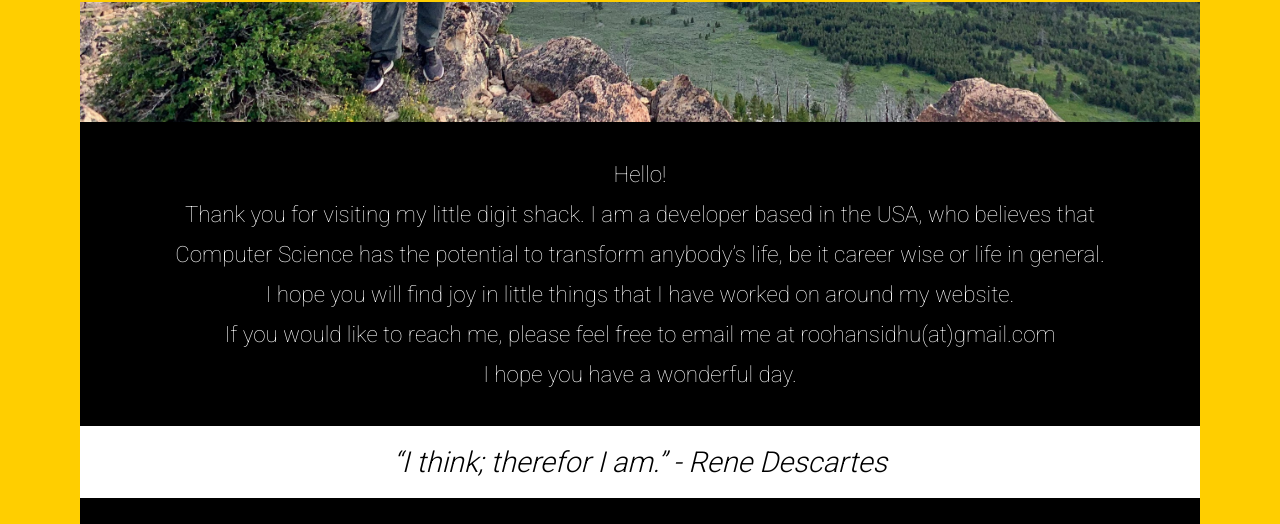
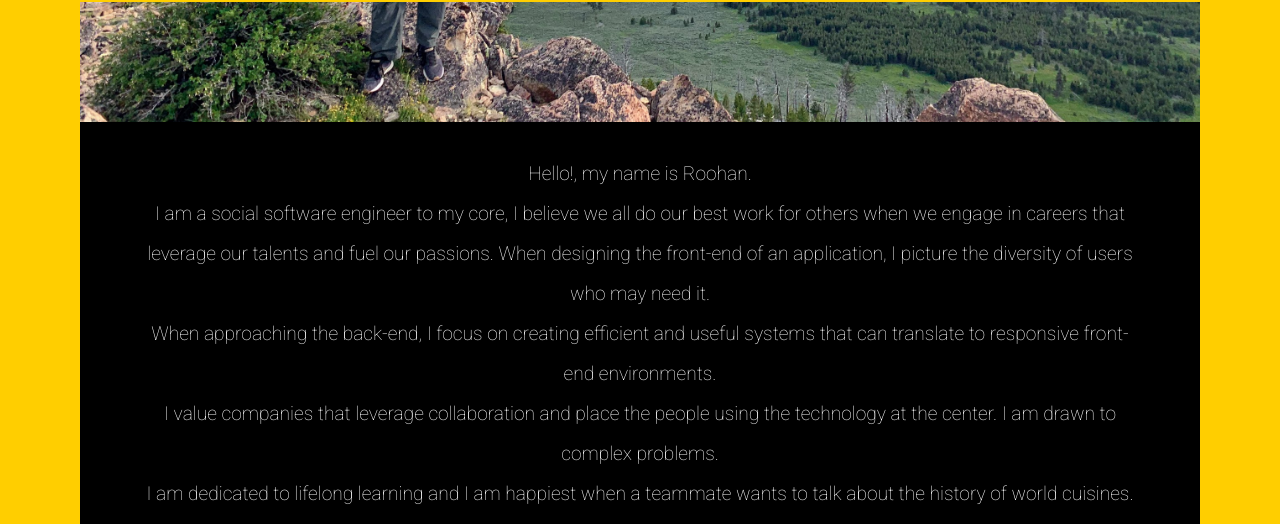
Before and after one commit to Roohanjyot/roohanjyot.com, a plain HTML site: page index.html in a window 1280 px wide. Shown: the part 798-1322 px from the top of the page. Drawn offline with Linux system fonts and the light colour scheme.

Commit message:
implemented changes to the hero text on the landing page

```diff
--- a/index.css
+++ b/index.css
@@ -91,7 +91,7 @@ main {
     padding: 2rem 4rem 2rem;
     /* text-align: center; */
     font-weight: 100;
-    font-size: 1.4rem;
+    font-size: 1.2rem;
     line-height: 2.5rem;
 }
 /** quote */
--- a/index.html
+++ b/index.html
@@ -29,13 +29,12 @@
         </section>
         <section id="hero-text">
             <p id="welcome-note">
-                Hello!<br>
-                Thank you for visiting my little digit shack. I am a developer based in the USA, who believes that
-                Computer Science has the potential to transform anybody’s life, be it career wise or life in general.<br>
-                I hope you will find joy in little things that I have worked on around my website.<br>
-                If you would like to reach me, please feel free to email me at roohansidhu(at)gmail.com
-                <br>
-                I hope you have a wonderful day.
+                Hello!, my name is Roohan.<br>
+                I am a social software engineer to my core, I believe we all do our best work for others when we engage in careers that leverage our talents and fuel our passions. When designing the front-end of an application, I picture the diversity of users who may need it. <br>
+                When approaching the back-end, I focus on creating efficient and useful systems that can translate to responsive front-end environments. <br>
+                I value companies that leverage collaboration and place the people using the technology at the center. I am drawn to complex problems.<br>
+                I am dedicated to lifelong learning and I am happiest when a teammate wants to talk about the history of world cuisines.<br>
+                Hope you have a wonderful day.
             </p>
             <p id="quote">
                 “I think; therefor I am.” - Rene Descartes
```
